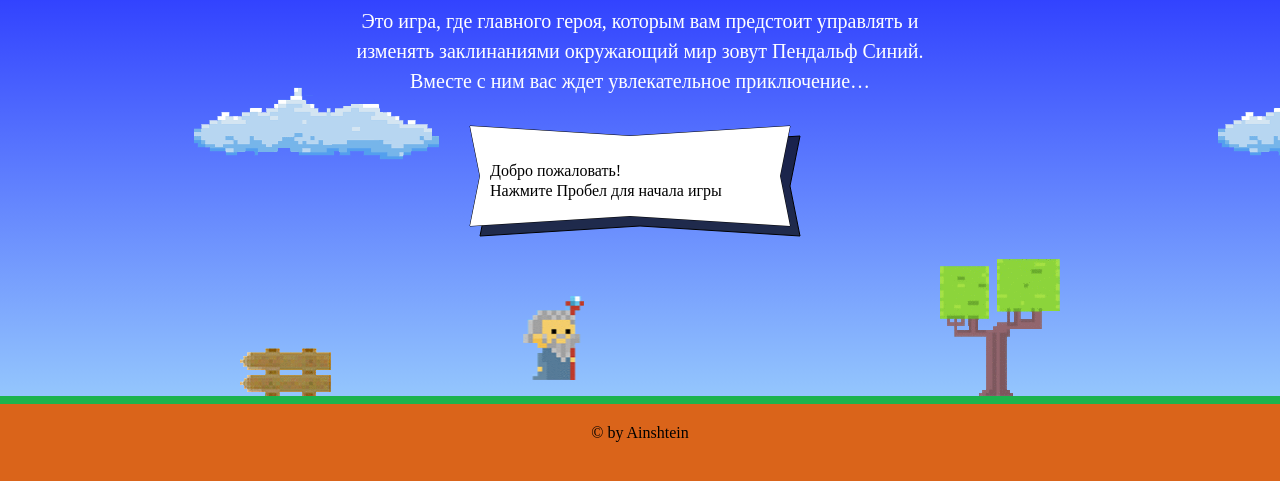
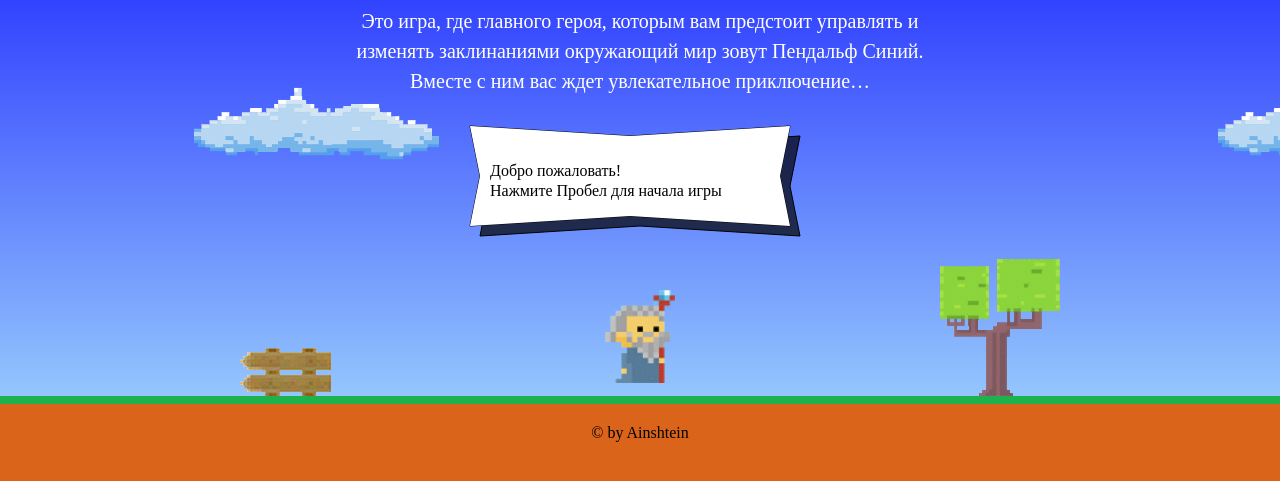
Before and after one commit to ainshtein/code-and-magick, a plain HTML site: page index.html in a window 1280 px wide. Shown: the part 203-684 px from the top of the page. Drawn offline with Linux system fonts and the light colour scheme; a web font is replaced by a local one.

Commit message:
set start parameters

```diff
--- a/index.html
+++ b/index.html
@@ -180,6 +180,26 @@
   </div>
 </template>
 
+<script>
+	/* Set Start Parameters */
+var fireballSize = 22;
+var getFireballSpeed = function( left ) {
+  return left ? 5 : 2;
+}
+var wizardSpeed = 3;
+var wizardWidth = 70;
+var getWizardHeight = function() {
+	return 1.337 * wizardWidth;
+}
+var getWizardX = function( width ) {
+	return width / 2 - wizardWidth / 2;
+}
+var getWizardY = function( height ) {
+	console.log(height);
+	return height / 3 + getWizardHeight();
+}
+</script>
+
 <script src="js/game.js"></script>
 
 </body>
```
